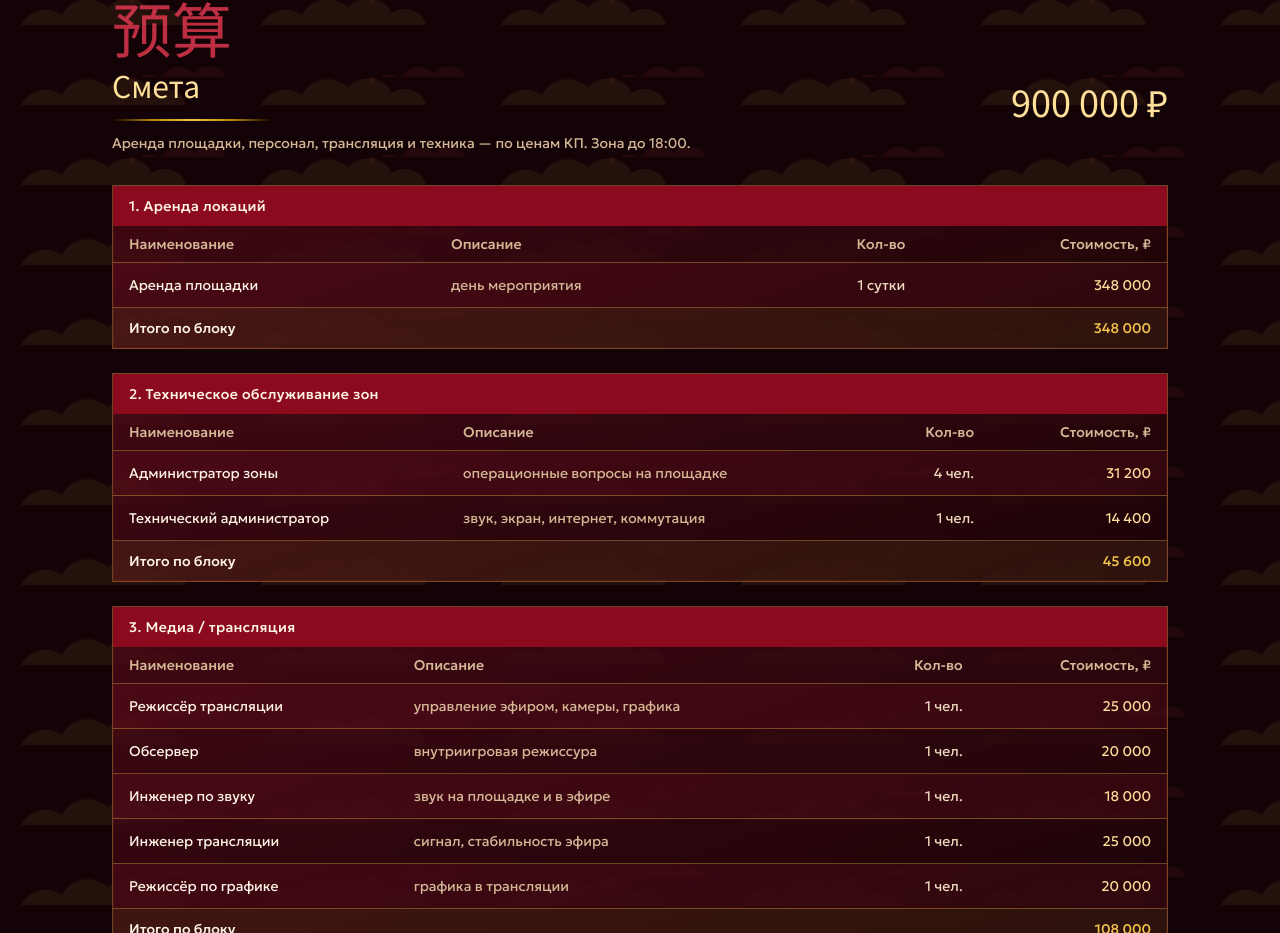
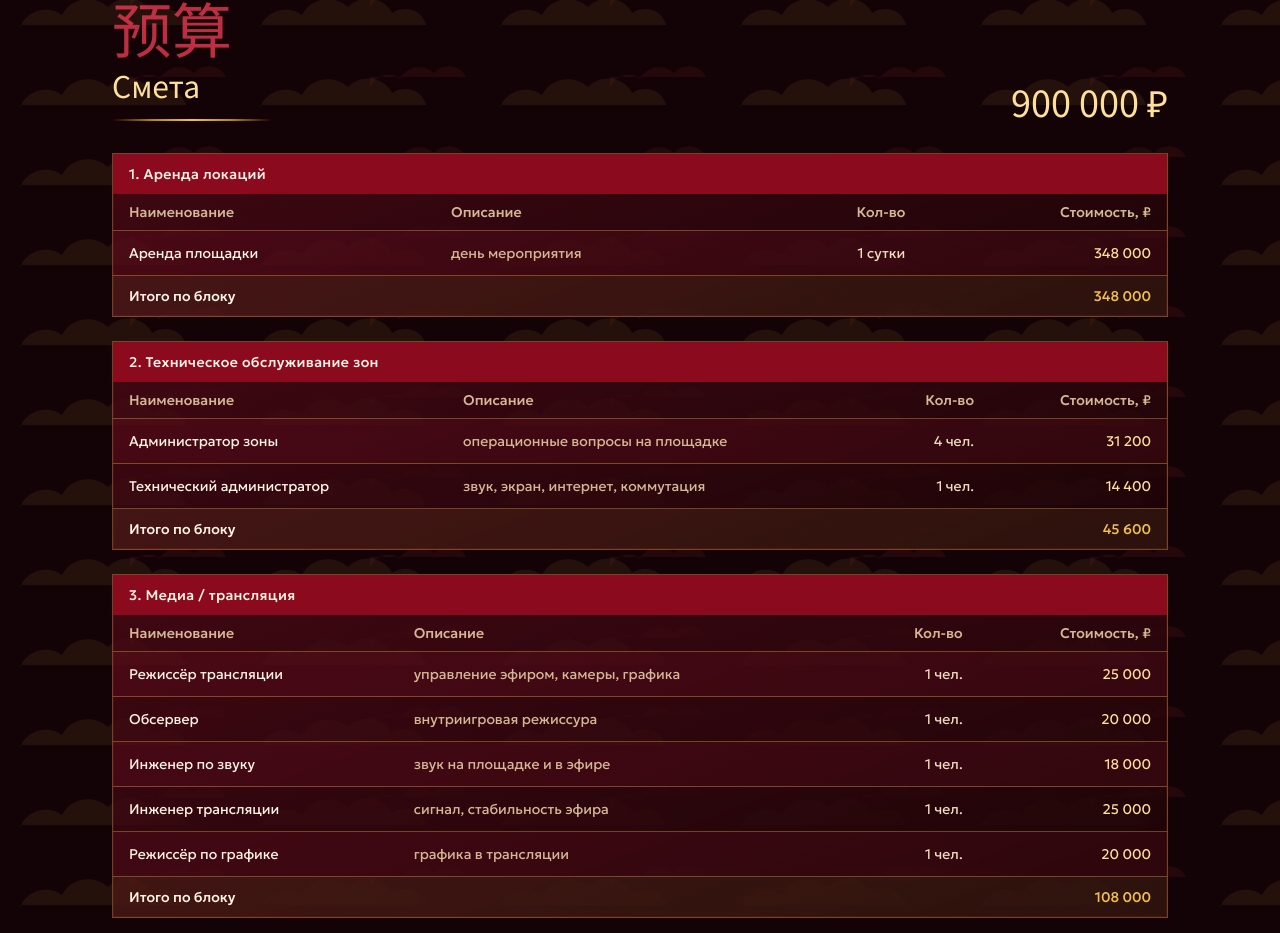
Before and after one commit to DRGNadmin/CyberSybbota, a React (Vite) app: page / in a window 1280 px wide. Shown: the part 2423-3356 px from the top of the page. Built offline with nearby package versions, Linux system fonts and the light colour scheme; a web font is replaced by a local one.

Commit message:
Remove budget section caption under smeta heading
Co-authored-by: harakirijkee <harakirijkee@gmail.com>

```diff
--- a/src/App.tsx
+++ b/src/App.tsx
@@ -305,10 +305,6 @@ export default function App() {
               {formatRub(total)} ₽
             </p>
           </div>
-          <p className="mt-3 max-w-2xl text-sm text-[var(--muted)]">
-            Аренда площадки, персонал, трансляция и техника — по ценам КП. Зона до 18:00.
-          </p>
-
           <div className="mt-8 space-y-6">
             {budgetSections.map((section) => (
               <div key={section.title} className="panel-cny overflow-x-auto">
```
